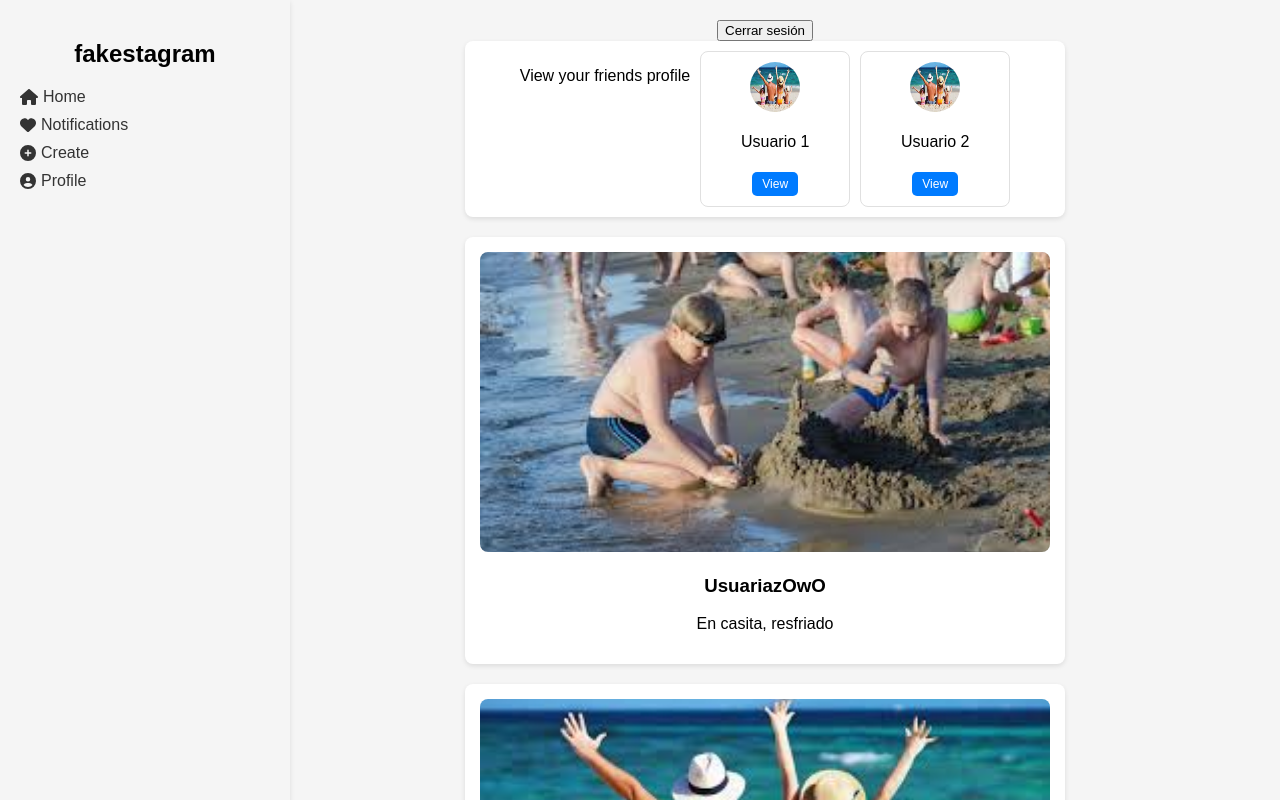
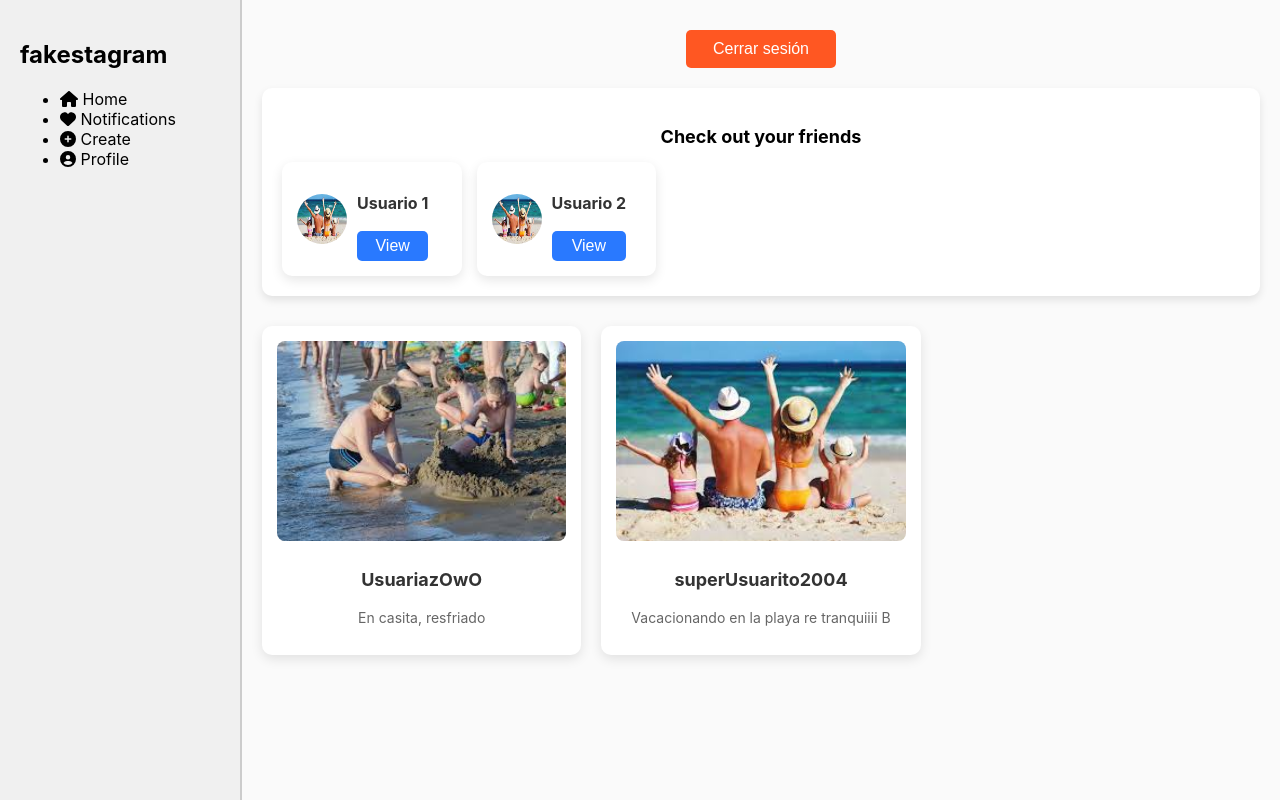
Before and after one commit to AgustinPose/proyecto_final_grupo7, a React (Create React App) app in the folder frontend/: page /feed in a window 1280 px wide. Shown: the top 800 px of the page. Built offline with nearby package versions, Linux system fonts and the light colour scheme; sample sign-in values are in the browser's storage.

Commit message:
Se le arregló un poquito los css para que queden lindos

```diff
--- a/frontend/src/App.css
+++ b/frontend/src/App.css
@@ -1,38 +1 @@
-.App {
-  text-align: center;
-}
-
-.App-logo {
-  height: 40vmin;
-  pointer-events: none;
-}
-
-@media (prefers-reduced-motion: no-preference) {
-  .App-logo {
-    animation: App-logo-spin infinite 20s linear;
-  }
-}
-
-.App-header {
-  background-color: #282c34;
-  min-height: 100vh;
-  display: flex;
-  flex-direction: column;
-  align-items: center;
-  justify-content: center;
-  font-size: calc(10px + 2vmin);
-  color: white;
-}
-
-.App-link {
-  color: #61dafb;
-}
-
-@keyframes App-logo-spin {
-  from {
-    transform: rotate(0deg);
-  }
-  to {
-    transform: rotate(360deg);
-  }
-}
+/* Nada necesario por ahora */
--- a/frontend/src/css/Feed.css
+++ b/frontend/src/css/Feed.css
@@ -1,138 +1,161 @@
-body {
-    font-family: 'Arial', sans-serif;
-    background-color: whitesmoke;
-    margin: 0;
-    padding: 0;
+/* General Layout */
+.feed-layout {
+    display: flex;
+    height: 100vh;
+    background-color: #fafafa;
   }
 
-.feed-layout {
+  /* Sidebar */
+  .sidebar {
+    width: 200px;
+    background-color: #f0f0f0;
+    padding: 20px;
+    border-right: 2px solid #ccc;
+  }
+
+  /* Feed Content */
+  .feed-content {
+    flex: 1;
+    padding: 20px;
     display: flex;
     flex-direction: column;
   }
 
-.sidebar {
-    width: 100%;
-    background-color: #f5f5f5;
-    padding: 20px;
-    box-shadow: 0 2px 5px rgba(0, 0, 0, 0.1);
+  /* Header with logout button */
+  .header {
+    display: flex;
+    justify-content: flex-end;
+    margin-bottom: 20px;
   }
 
-.feed-content {
+  .logout-container {
+    display: flex;
+    justify-content: center;
     width: 100%;
-    padding: 20px;
-    box-sizing: border-box;
   }
 
-.sidebar ul {
-    list-style: none;
-    padding: 0;
-    display: flex;
-    justify-content: space-around;
-    flex-wrap: wrap;
+  .logout-button {
+    background-color: #ff5722;
+    color: white;
+    border: none;
+    padding: 10px 20px;
+    border-radius: 5px;
+    font-size: 16px;
+    cursor: pointer;
+    width: 150px; /* ancho fijo */
+    text-align: center;
+    transition: background-color 0.3s ease;
   }
 
-.sidebar ul li {
+  .logout-button:hover {
+    background-color: #e64a19;
+  }
+
+  /* Friends Suggestions */
+  .friends-suggestions {
+    background-color: white;
+    padding: 20px;
+    border-radius: 10px;
+    box-shadow: 0 4px 8px rgba(0, 0, 0, 0.1);
+    margin-bottom: 30px;
+  }
+
+  .suggestions-title {
+    font-size: 18px;
+    font-weight: bold;
+    margin-bottom: 15px;
+    text-align: center;
+  }
+
+  .friends-grid {
+    display: grid;
+    grid-template-columns: repeat(auto-fill, minmax(150px, 1fr));
+    grid-gap: 15px;
+  }
+
+  /* Friend Card */
+  .friend-card {
+    background-color: #fff;
+    border-radius: 10px;
+    padding: 15px;
     display: flex;
     align-items: center;
-    margin-bottom: 10px;
-    cursor: pointer;
+    justify-content: flex-start;
+    box-shadow: 0 4px 12px rgba(0, 0, 0, 0.1);
+    transition: box-shadow 0.3s ease;
+  }
+
+  .friend-card:hover {
+    box-shadow: 0 6px 15px rgba(0, 0, 0, 0.2);
+  }
+
+  .friend-img {
+    width: 50px;
+    height: 50px;
+    border-radius: 50%;
+    margin-right: 10px;
+  }
+
+  .friend-info {
+    display: flex;
+    flex-direction: column;
+    align-items: flex-start;
+  }
+
+  .friend-name {
     font-size: 16px;
+    font-weight: bold;
+    margin-bottom: 8px;
     color: #333;
   }
 
-.sidebar ul li:hover {
-    color: #007bff;
+  .view-btn {
+    background-color: #2979ff;
+    color: white;
+    border: none;
+    padding: 6px 12px;
+    border-radius: 5px;
+    cursor: pointer;
+    transition: background-color 0.3s ease;
   }
 
-.sidebar ul li svg {
-    margin-right: 5px;
+  .view-btn:hover {
+    background-color: #1565c0;
   }
 
-.friends-suggestions {
-    display: flex;
-    justify-content: center;
-    flex-wrap: wrap;
-    gap: 10px;
-    width: 100%;
-    max-width: 600px;
-    margin: 0 auto 20px;
-    padding: 10px;
-    background-color: #fff;
-    border-radius: 8px;
-    box-shadow: 0 2px 5px rgba(0, 0, 0, 0.1);
-    box-sizing: border-box;
+  /* Main Feed Content */
+  .main-feed {
+    display: grid;
+    grid-template-columns: repeat(auto-fill, minmax(300px, 1fr));
+    grid-gap: 20px;
   }
 
-.friend-card {
-    align-items: center;
+  .post-card {
+    background-color: white;
+    border-radius: 10px;
+    box-shadow: 0 4px 12px rgba(0, 0, 0, 0.1);
+    padding: 15px;
     display: flex;
     flex-direction: column;
-    padding: 10px;
-    border: 1px solid #e0e0e0;
-    border-radius: 8px;
-    width: calc(33.33% - 10px);
-    max-width: 150px;
-    box-sizing: border-box;
+    align-items: center;
   }
 
-.friend-card img {
-    width: 50px;
-    height: 50px;
-    border-radius: 50%;
+  .post-img {
+    width: 100%;
+    height: 200px;
+    object-fit: cover;
+    border-radius: 8px;
+    margin-bottom: 10px;
+  }
+
+  .post-card h3 {
+    font-size: 18px;
+    font-weight: bold;
+    color: #333;
     margin-bottom: 5px;
   }
 
-.friend-card button {
-    margin-top: 5px;
-    padding: 5px 10px;
-    background-color: #007bff;
-    color: white;
-    border: none;
-    border-radius: 5px;
-    cursor: pointer;
-    font-size: 12px;
+  .post-card p {
+    color: #666;
+    font-size: 14px;
   }
-
-.main-feed {
-    width: 100%;
-    max-width: 600px;
-    margin: 0 auto;
-}
-
-.post-card {
-    background-color: #fff;
-    padding: 15px;
-    border-radius: 8px;
-    box-shadow: 0 2px 5px rgba(0, 0, 0, 0.1);
-    margin-bottom: 20px;
-    width: 100%;
-    box-sizing: border-box;
-}
-
-.post-card img {
-    width: 100%;
-    max-height: 300px;
-    object-fit: cover;
-    border-radius: 8px;
-}
-
-@media (min-width: 768px) {
-    .feed-layout {
-        flex-direction: row;
-    }
-
-    .sidebar {
-        width: 250px;
-        height: 100vh;
-        position: fixed;
-    }
-
-    .sidebar ul {
-        flex-direction: column;
-    }
-
-    .feed-content {
-        margin-left: 250px;
-        width: calc(100% - 250px);
-    }
-}
--- /dev/null
+++ b/frontend/src/css/UserLogin.css
@@ -0,0 +1,64 @@
+/* Configuraciones generales para el formulario */
+.login-container {
+    display: flex;
+    justify-content: center;
+    align-items: center;
+    height: 100vh;
+  }
+
+  .login-form {
+    background-color: white;
+    padding: 2rem;
+    box-shadow: 0 4px 12px rgba(0, 0, 0, 0.1);
+    border-radius: 8px;
+    width: 100%;
+    max-width: 400px;
+  }
+
+  .input-group {
+    display: flex;
+    flex-direction: column;
+    margin-bottom: 15px;
+  }
+
+  input[type="email"],
+  input[type="password"] {
+    padding: 12px;
+    margin-top: 8px;
+    border: 1px solid #ccc;
+    border-radius: 4px;
+    font-size: 16px;
+    width: 100%;
+    box-sizing: border-box;
+  }
+
+  /* Botones */
+  button {
+    background-color: #ff5722;
+    color: white;
+    padding: 12px;
+    border: none;
+    border-radius: 4px;
+    cursor: pointer;
+    width: 100%;
+    margin-top: 10px;
+    font-size: 16px;
+    transition: background-color 0.3s ease;
+  }
+
+  button:hover {
+    background-color: #e64a19;
+  }
+
+  /* Mensajes */
+  .error-message {
+    color: red;
+    font-size: 14px;
+    margin-bottom: 10px;
+  }
+
+  .success-message {
+    color: green;
+    font-size: 14px;
+    margin-bottom: 10px;
+  }
--- /dev/null
+++ b/frontend/src/css/UserSignUp.css
@@ -0,0 +1,52 @@
+/* Configuraciones generales para el formulario */
+.signup-container {
+    display: flex;
+    justify-content: center;
+    align-items: center;
+    height: 100vh;
+  }
+
+  .signup-form {
+    background-color: white;
+    padding: 2rem;
+    box-shadow: 0 4px 12px rgba(0, 0, 0, 0.1);
+    border-radius: 8px;
+    width: 100%;
+    max-width: 400px;
+  }
+
+  .input-group {
+    display: flex;
+    flex-direction: column;
+    margin-bottom: 15px;
+  }
+
+  input[type="text"],
+  input[type="email"],
+  input[type="password"] {
+    padding: 12px;
+    margin-top: 8px;
+    border: 1px solid #ccc;
+    border-radius: 4px;
+    font-size: 16px;
+    width: 100%;
+    box-sizing: border-box;
+  }
+
+  /* Botones */
+  button {
+    background-color: #ff5722;
+    color: white;
+    padding: 12px;
+    border: none;
+    border-radius: 4px;
+    cursor: pointer;
+    width: 100%;
+    margin-top: 10px;
+    font-size: 16px;
+    transition: background-color 0.3s ease;
+  }
+
+  button:hover {
+    background-color: #e64a19;
+  }
--- a/frontend/src/views/feed.js
+++ b/frontend/src/views/feed.js
@@ -1,4 +1,3 @@
-// Feed.js
 import React from 'react';
 import Sidebar from './sidebar';
 import '../css/Feed.css';
@@ -11,33 +10,43 @@ const Feed = ({ onLogout }) => {
             <Sidebar />
 
             <div className="feed-content">
-                {/* Botón de Logout */}
-                <button onClick={onLogout} className="logout-button">Cerrar sesión</button>
+                {/* Contenedor para el botón de Logout */}
+                <div className="header">
+                    <div className="logout-container">
+                        <button onClick={onLogout} className="logout-button">Cerrar sesión</button>
+                    </div>
+                </div>
 
                 {/* Friends Suggestions */}
                 <aside className="friends-suggestions">
-                    <p>View your friends profile</p>
-                    <div className="friend-card">
-                        <img src={Img} alt="Friend 1" />
-                        <p>Usuario 1</p>
-                        <button>View</button>
-                    </div>
-                    <div className="friend-card">
-                        <img src={Img} alt="Friend 2" />
-                        <p>Usuario 2</p>
-                        <button>View</button>
+                    <p className="suggestions-title">Check out your friends</p>
+                    <div className="friends-grid">
+                        <div className="friend-card">
+                            <img src={Img} alt="Friend 1" className="friend-img" />
+                            <div className="friend-info">
+                                <p className="friend-name">Usuario 1</p>
+                                <button className="view-btn">View</button>
+                            </div>
+                        </div>
+                        <div className="friend-card">
+                            <img src={Img} alt="Friend 2" className="friend-img" />
+                            <div className="friend-info">
+                                <p className="friend-name">Usuario 2</p>
+                                <button className="view-btn">View</button>
+                            </div>
+                        </div>
                     </div>
                 </aside>
 
                 {/* Main Content (Posts) */}
                 <main className="main-feed">
                     <div className="post-card">
-                        <img src={Matecito} alt="Mateando" />
+                        <img src={Matecito} alt="Mateando" className="post-img"/>
                         <h3>UsuariazOwO</h3>
                         <p>En casita, resfriado</p>
                     </div>
                     <div className="post-card">
-                        <img src={Img} alt="playa" />
+                        <img src={Img} alt="playa" className="post-img"/>
                         <h3>superUsuarito2004</h3>
                         <p>Vacacionando en la playa re tranquiiii B</p>
                     </div>
```
Also changed, not shown: frontend/src/componentes/UserLogin.jsx (+14 -24 lines), frontend/src/componentes/UserSignUp.jsx (+11 -17 lines). Lines whose indentation alone changed are shown as unchanged.
